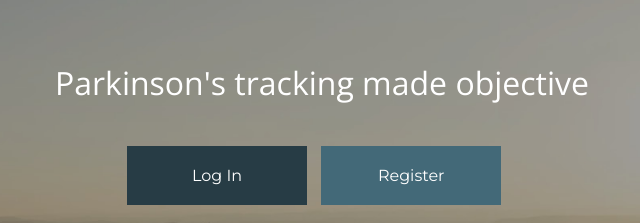
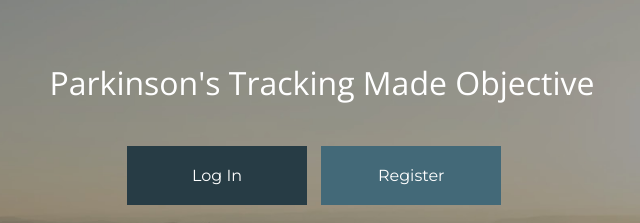
Before and after one commit to jusjmkim/Tremedic, a website: page views/login.html in a window 1280 px wide. Shown: the part 270-493 px from the top of the page, 318-958 px from the left. Drawn offline with nearby package versions, Linux system fonts and the light colour scheme; files that its build step writes are made by us from their sources; files whose address does not match are found by name.

Commit message:
Uppercase slogan

```diff
--- a/views/login.html
+++ b/views/login.html
@@ -22,7 +22,7 @@
     <div class="branding"><img src="images/logo.png" alt="logo"/></div>
 
     <div class="panel">
-    <h1>Parkinson's tracking made objective</h1>
+    <h1>Parkinson's Tracking Made Objective</h1>
     <div class="panel_form">
     <input name="" type="button" value="Log In" id="login_b" onclick="javascript:display()">
     <input name="" type="button" value="Register" id="register_b" >
```
